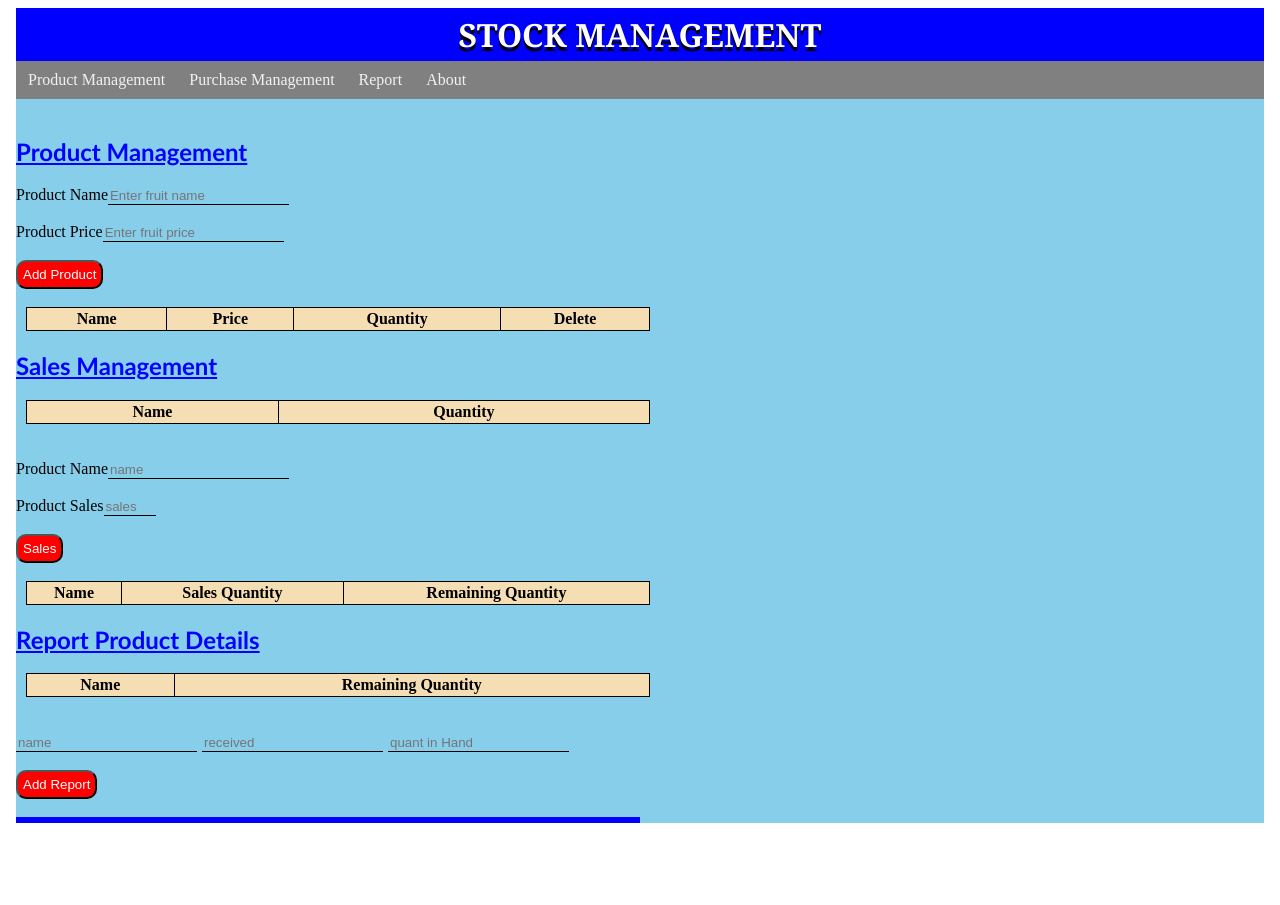
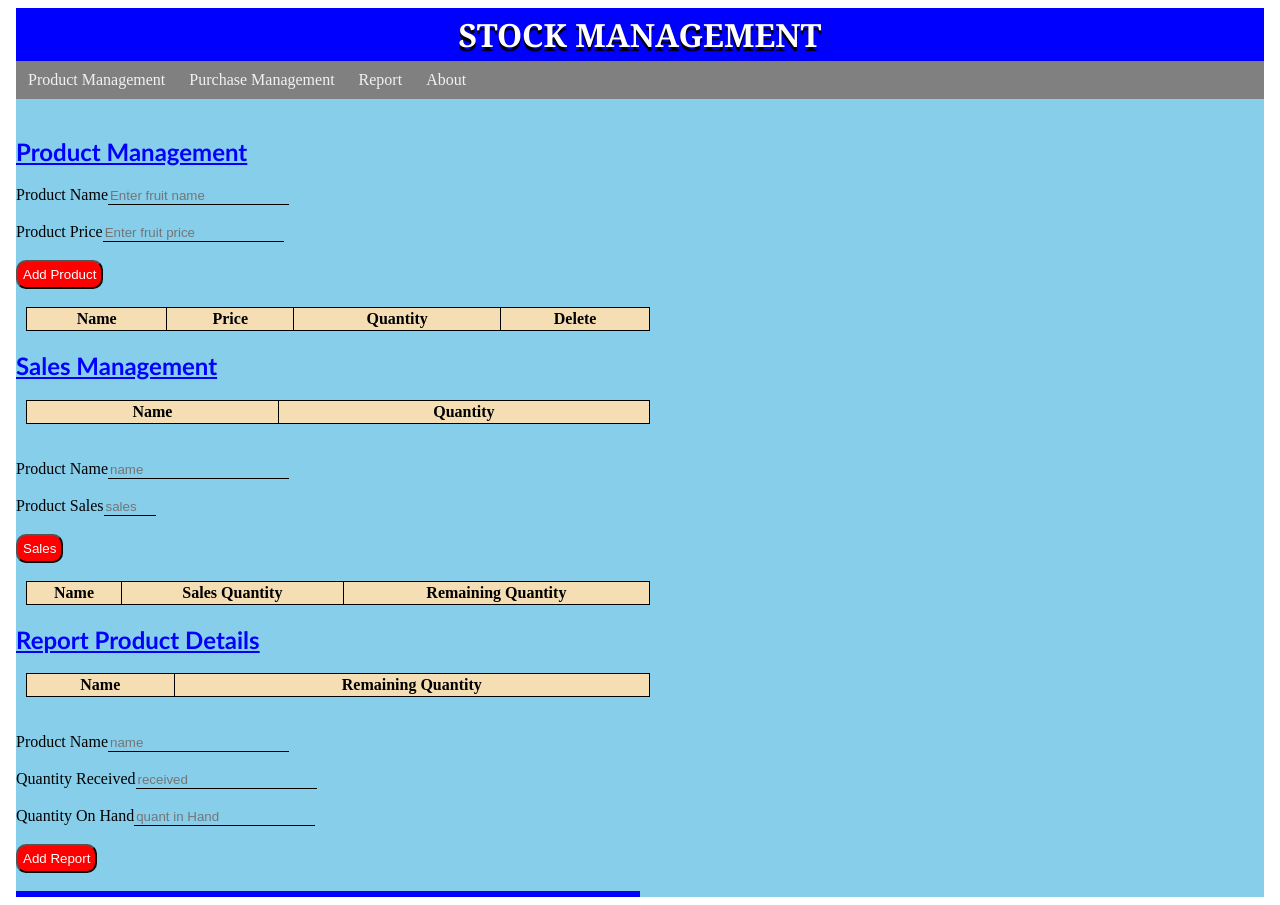
Before and after one commit to Mohammed0812/Stock-Management-Angular, an Angular app: page / in a window 1280 px wide. Before the commit the page ends 831 px from the top, so only its background shows below. Built offline with nearby package versions, Linux system fonts and the light colour scheme.

Commit message:
Update app.component.html

```diff
--- a/src/app/app.component.html
+++ b/src/app/app.component.html
@@ -79,8 +79,13 @@
       </tr>
     </table>
     <br><br>
+    <label>Product Name</label>
     <input type="text" [(ngModel)]="rname" placeholder="name">
+    <br><br>
+    <label>Quantity Received</label>
     <input type="number" [(ngModel)]="received" placeholder="received">
+    <br><br>
+    <label>Quantity On Hand</label>
     <input type="number" [(ngModel)]="hand" placeholder="quant in Hand">
     <br><br>
     <button (click)='addReport()'>Add Report</button>
```
